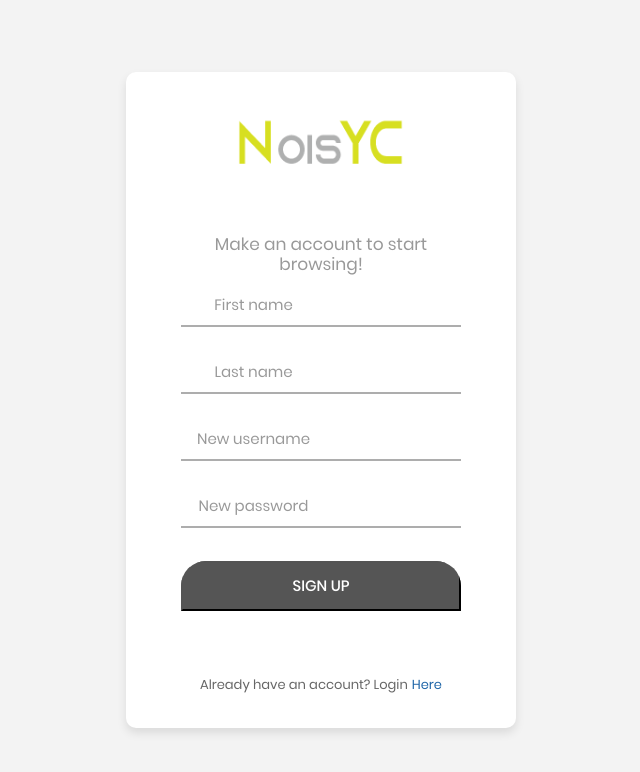
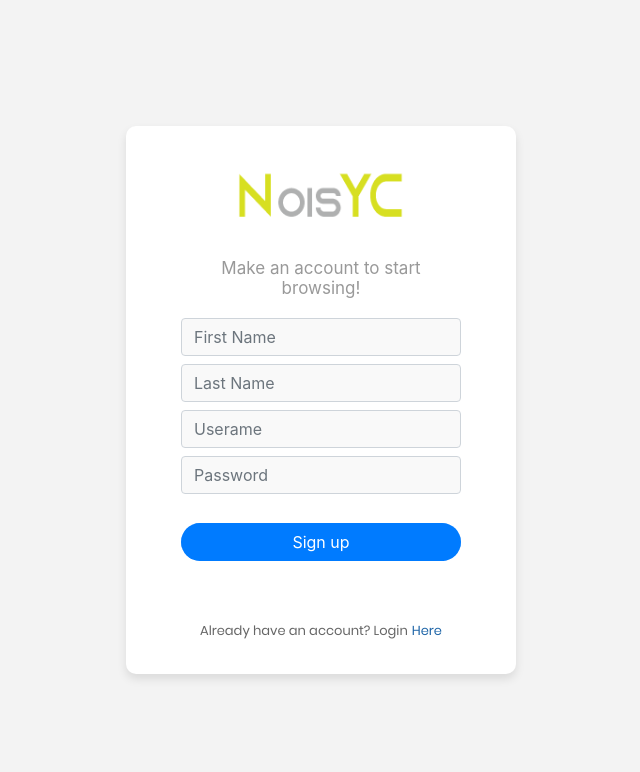
Before and after one commit to priyansh-sharma/nyc-airbnb, a React (Create React App) app in the folder client/: page /signup in a window 1280 px wide. Shown: the top 772 px of the page, without its empty margins (319-959 px from the left). Built offline with nearby package versions, Linux system fonts and the light colour scheme; what google-maps-react would draw is missing.

Commit message:
login validation

```diff
--- a/client/src/components/Signup.js
+++ b/client/src/components/Signup.js
@@ -1,5 +1,6 @@
 import React, { Component } from 'react';
 import { Redirect } from 'react-router';
+import { Button, Form } from 'react-bootstrap';
 import '../style/Welcome.css';
 
 export default class Signup extends Component {
@@ -10,7 +11,8 @@ export default class Signup extends Component {
       username: "",
       password: "",
       firstname: "",
-      lastname: ""
+      lastname: "",
+      error: false
     };
 
     this.handleChange = this.handleChange.bind(this);
@@ -31,7 +33,7 @@ export default class Signup extends Component {
         if (res.ok) {
           this.setState({redirect: true});
         } else {
-          alert("Check your info");
+          this.setState({error: true});
         }
     }, err => {
       console.log(err);
@@ -61,7 +63,8 @@ export default class Signup extends Component {
             <p className="appdescription"> Make an account to start browsing!
                 </p>
 
-            <div className="field-input">
+            {/* <div className="field-input"
+            style={{marginTop: "20px"}}>
               <input
               className="input"
               type="text"
@@ -102,18 +105,69 @@ export default class Signup extends Component {
                 value={this.state.password}
                 onChange={this.handleChange}></input>
                 <span className="input-focus" placeholder="New password"></span>
-            </div>
+            </div> */}
+
+              <Form>
+                <Form.Group>
+                {(this.state.error) ? <a className="error" style={{color: "orangered"}}>Username already taken. Try another</a> : <a></a>}
+                  <Form.Control
+                  type="text"
+                  className="boot-input"
+                  name="firstname"
+                  placeholder="First Name"
+                  value={this.state.firstname}
+                  onChange={this.handleChange}
+                  style={{marginTop: "20px", backgroundColor: "#dcdcdc2b"}}
+                />
+                </Form.Group>
+
+                <Form.Group>
+                  <Form.Control
+                  type="text"
+                  className="boot-input"
+                  name="lastname"
+                  placeholder="Last Name"
+                  value={this.state.lastname}
+                  onChange={this.handleChange}
+                  style={{marginTop: "-8px", backgroundColor: "#dcdcdc2b"}}
+                />
+                </Form.Group>
+
+                <Form.Group>
+                  <Form.Control
+                  type="text"
+                  className="boot-input"
+                  name="username"
+                  placeholder="Userame"
+                  value={this.state.username}
+                  onChange={this.handleChange}
+                  style={{marginTop: "-8px", backgroundColor: "#dcdcdc2b"}}
+                />
+                </Form.Group>
+
+                <Form.Group>
+                  <Form.Control
+                  type="password"
+                  className="boot-input"
+                  name="password"
+                  placeholder="Password"
+                  value={this.state.password}
+                  onChange={this.handleChange}
+                  style={{marginTop: "-8px", marginBottom: "10px", backgroundColor: "#dcdcdc2b"}}
+                />
+                </Form.Group>
+              </Form>
 
           </form>
 
-            <div className="login-btn-container">
+          <div className="login-btn-container">
                 <div className="login-btn-wrap">
-                <button className="login-btn"
-                onClick={this.submitNewCredentials}>
-                    Sign Up
-                </button>
+                <Button variant="primary"
+                style = {{width: "100%"}}
+                onClick={this.submitNewCredentials}
+                >Sign up</Button>
                 </div>
-            </div>
+              </div>
 
             <div className="page-break">
                 <span className="no-account">
--- a/client/src/components/Welcome.js
+++ b/client/src/components/Welcome.js
@@ -1,5 +1,6 @@
 import React, { Component } from 'react';
 import { Redirect } from 'react-router';
+import { Button, Form } from 'react-bootstrap';
 import '../style/Welcome.css';
 
 export default class Welcome extends Component {
@@ -8,7 +9,8 @@ export default class Welcome extends Component {
 
 		this.state = {
 			username: "",
-			password: ""
+      password: "",
+      error: false
     };
 
     this.handleChange = this.handleChange.bind(this);
@@ -28,7 +30,8 @@ export default class Welcome extends Component {
       if (res.ok) {
         this.setState({redirect: true});
       } else {
-        alert("Check your credentials");
+        this.setState({error: true});
+        console.log("yeet");
       }
     }, err => {
       console.log(err);
@@ -56,8 +59,37 @@ export default class Welcome extends Component {
 
               <p className="appdescription"> Find some peace and quiet in the city that never sleeps.
                 </p>
+              <Form>
 
-              <div className="field-input">
+                <Form.Group>
+                {(this.state.error) ? <a className="error" style={{color: "orangered"}}>Check your credentials and try again</a> : <a></a>}
+                  <Form.Control
+                  type="text"
+                  className="boot-input"
+                  name="username"
+                  placeholder="Username"
+                  value={this.state.username}
+                  onChange={this.handleChange}
+                  style={{marginTop: "20px", backgroundColor: "#dcdcdc2b"}}
+                />
+                </Form.Group>
+
+                <Form.Group>
+                  <Form.Control
+                  type="password"
+                  className="boot-input"
+                  name="password"
+                  placeholder="Password"
+                  value={this.state.password}
+                  onChange={this.handleChange}
+                  style={{marginTop: "-8px", marginBottom: "10px", backgroundColor: "#dcdcdc2b"}}
+                />
+                </Form.Group>
+              </Form>
+
+
+              {/* <div className="field-input"
+              style= {{marginTop: "20px"}}>
                 <input
                 className="input"
                 type="text"
@@ -68,7 +100,8 @@ export default class Welcome extends Component {
                 <span className="input-focus" placeholder="Username"></span>
               </div>
 
-              <div className="field-input">
+              <div className="field-input"
+              style= {{marginBottom: "20px"}}>
                 <input
                 className="input"
                 type="password"
@@ -76,17 +109,26 @@ export default class Welcome extends Component {
                 value={this.state.password}
                 onChange={this.handleChange}></input>
                 <span className="input-focus" placeholder="Password"></span>
-              </div>
+              </div> */}
             </form>
 
-              <div className="login-btn-container">
+            <div className="login-btn-container">
+                <div className="login-btn-wrap">
+                <Button variant="primary"
+                style = {{width: "100%"}}
+                onClick={this.submitCredentials}
+                >Login</Button>
+                </div>
+              </div>
+
+              {/* <div className="login-btn-container">
                 <div className="login-btn-wrap">
                   <button className="login-btn"
                   onClick={this.submitCredentials}>
                     Login
                   </button>
                 </div>
-              </div>
+              </div> */}
 
               <div className="page-break">
                 <span className="no-account">
--- a/client/src/style/Welcome.css
+++ b/client/src/style/Welcome.css
@@ -26,6 +26,12 @@
     display: -webkit-flex;
     display: -moz-box;
     display: -ms-flexbox;
+}
+
+.error {
+    font-size: 12px;
+    color: red;
+    margin-bottom: -5px;
 }
 
 .login-panel {
@@ -58,11 +64,11 @@
 }
 
 .appdescription {
-    font-family: Poppins-Regular;
+    /* font-family: Poppins-Regular; */
     line-height: 20px;
     font-size: 17px;
     color: #999;
-    margin-top: 59px;
+    margin-top: 30px;
     margin-bottom: 6px;
 }
 
@@ -75,8 +81,8 @@
 
 .field-input {
     width: 100%;
+    margin-bottom: 10px;
     position: relative;
-    margin-bottom: 20px;
     border-bottom: 2px solid #adadad;
 }
 
@@ -209,3 +215,7 @@
     margin-left: 4px;
     margin-bottom: 40px;
 }
+
+.page-break {
+    margin-top: 56px;
+}
```
